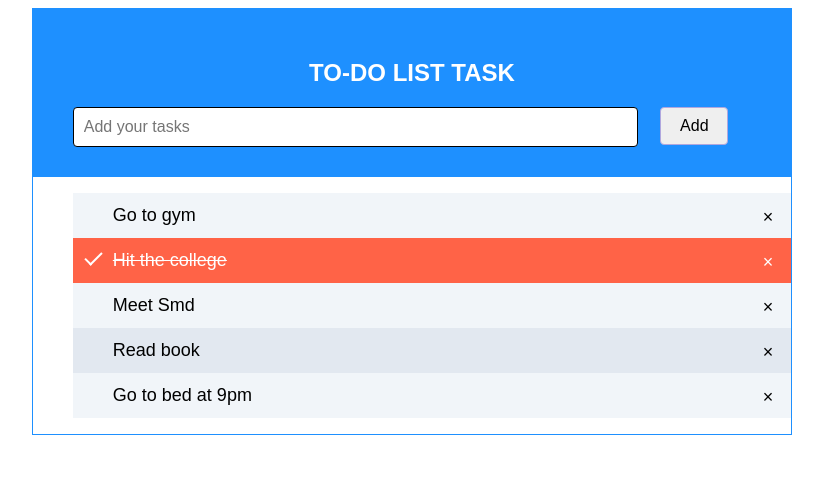
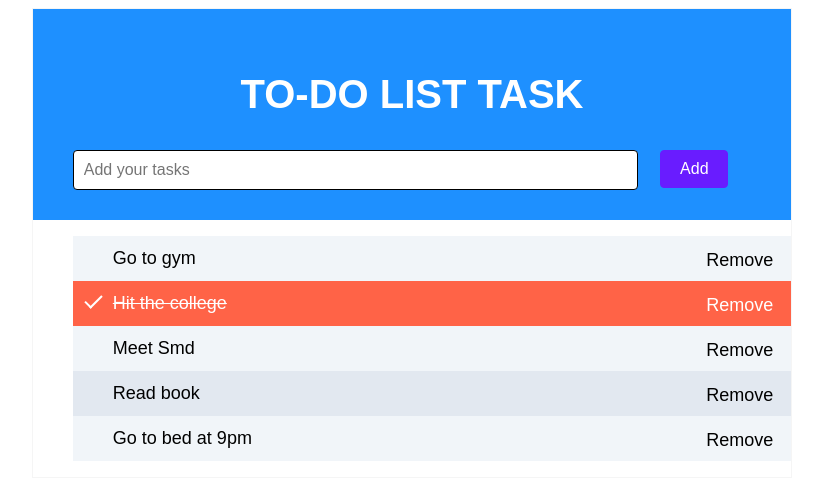
Before and after one commit to sammy429b/OIBSIP_LEVEL_2_TASK_3, a plain HTML site: page index.html in a window 1280 px wide. Shown: the whole page, without its empty margins (228-1051 px from the left). Drawn offline with Linux system fonts and the light colour scheme.

Commit message:
Added my project

```diff
--- a/index.html
+++ b/index.html
@@ -22,10 +22,10 @@
         <li class="checked">Hit the college</li>
         <li>Meet Smd</li>
         <li>Read book</li>
-      <li>Go to bed at 9pm</li>
-    </ul>
+        <li>Go to bed at 9pm</li>
+      </ul>
+    </div>
   </div>
-</div>
   <script src="index.js">
 
   </script>
--- a/index.js
+++ b/index.js
@@ -2,7 +2,7 @@ var myNodelist = document.getElementsByTagName("LI");
 var i;
 for (i = 0; i < myNodelist.length; i++) {
   var span = document.createElement("SPAN");
-      var txt = document.createTextNode("\u00D7");
+  var txt = document.createTextNode("Remove");
   span.className = "close";
   span.appendChild(txt);
   myNodelist[i].appendChild(span);
@@ -33,16 +33,15 @@ var myNodelist = document.getElementsByTagName("LI");
   var inputValue = document.getElementById("myInput").value;
   var t = document.createTextNode(inputValue);
   li.appendChild(t);
-      if (inputValue === '') {
+  if (inputValue === "") {
     alert("You must write some task !");
-      }
-      else {
+  } else {
     document.getElementById("myList").appendChild(li);
   }
   document.getElementById("myInput").value = "";
 
   var span = document.createElement("SPAN");
-      var txt = document.createTextNode("\u00D7");
+  var txt = document.createTextNode("Remove");
   span.className = "close";
   span.appendChild(txt);
   li.appendChild(span);
@@ -51,6 +50,6 @@ var myNodelist = document.getElementsByTagName("LI");
     close[i].onclick = function () {
       var div = this.parentElement;
       div.style.display = "none";
+    };
   }
 }
-    }
--- a/style.css
+++ b/style.css
@@ -1,15 +1,12 @@
-.main-container{
-    border: 1px solid dodgerblue;
+.main-container {
+  border: 1px solid #f5f5f5;
   width: 60%;
   margin: auto;
   font-family: sans-serif;
 }
-  h2
-  {
+h2 {
   text-align: center;
-    font-size: ;
-    height: ;
-
+  font-size: 40px;
 }
 
 ul li {
@@ -20,9 +17,7 @@
   list-style-type: none;
   font-size: 18px;
   transition: 0.2s;
-
 }
-
 
 ul li:nth-child(odd) {
   background-color: rgb(241 245 249);
@@ -42,7 +37,7 @@ ul li.checked {
 }
 
 ul li.checked::before {
-  content: '';
+  content: "";
   position: absolute;
   border-color: #fff;
   border-style: solid;
@@ -88,21 +83,21 @@ input {
   padding: 10px;
   float: left;
   font-size: 16px;
-
 }
 
 .btn {
   padding: 9px;
   width: 10%;
-  background: #EEEEE;
+  background: rgb(105, 28, 255);
   color: black;
   text-align: center;
   font-size: 16px;
   cursor: pointer;
   transition: 0.3s;
   border-radius: 4px;
-  border: 1px solid #B0A7DE;
+  border: 1px solid rgb(105, 28, 255);
   display: inline-block;
+  color: #fff;
 }
 
 .btn:hover {
```
Lines whose indentation alone changed are shown as unchanged.
